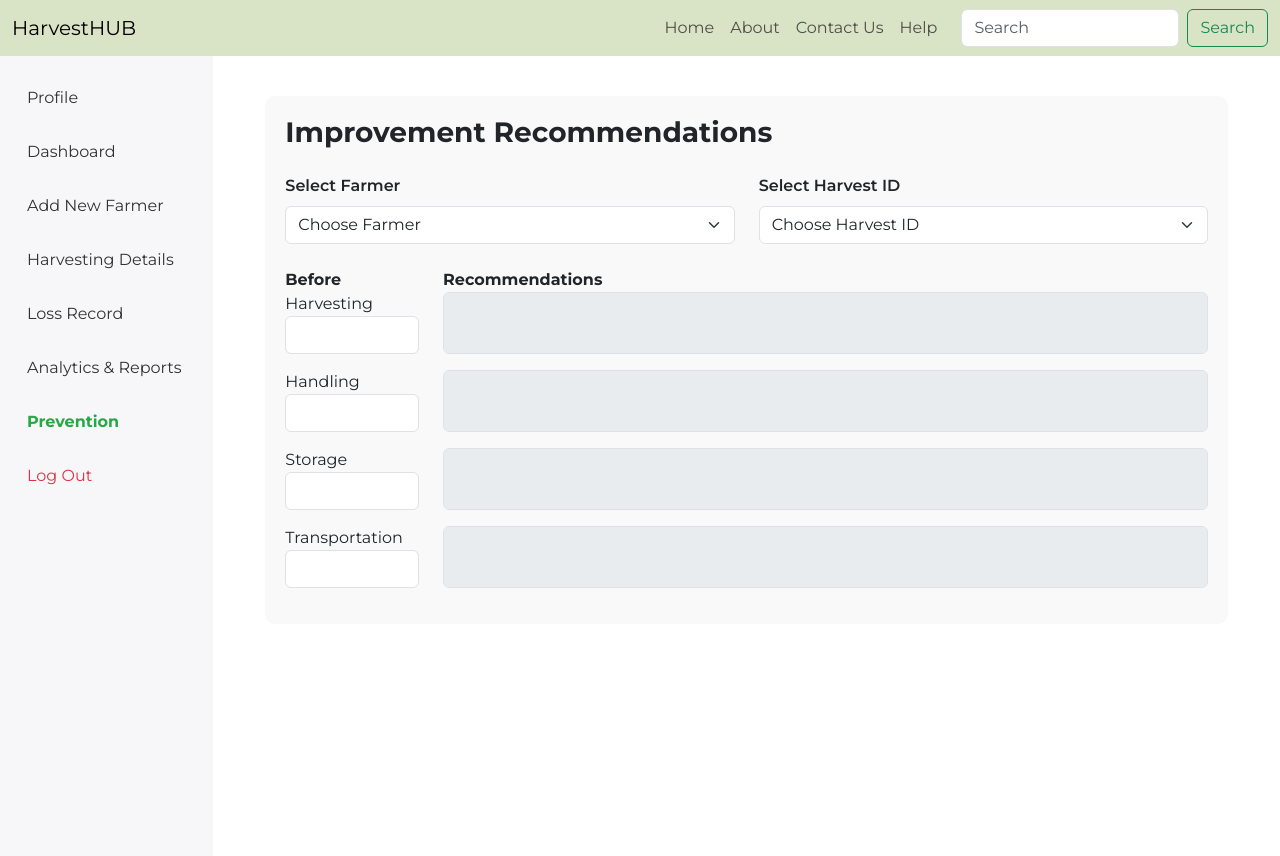
After one commit to yusaislam48/HarvestHub, a Flask app: page /prevention in a window 1280 px wide. The commit adds this page. Run offline with Flask 3, Linux system fonts and the light colour scheme; tables that the repository leaves empty or names only in its code hold one stand-in row (values such as "Sample post").

```diff
--- a/app.py
+++ b/app.py
@@ -589,6 +589,130 @@ def generate_report():
 
 ## generate report end
 
+@app.route('/prevention', methods=['GET'])
+def prevention():
+    db = get_db_connection()
+    cursor = db.cursor(dictionary=True)
+
+    # Fetch all farmers for the dropdown
+    cursor.execute("SELECT id, name FROM farmers")
+    farmers = cursor.fetchall()
+
+    cursor.close()
+    db.close()
+
+    # Render prevention.html with the list of farmers
+    return render_template('prevention.html', farmers=farmers)
+
+@app.route('/get_loss_reasons', methods=['POST'])
+def get_loss_reasons():
+    data = request.json
+    farmer_id = data['farmer_id']
+    harvest_id = data['harvest_id']
+
+    db = get_db_connection()
+    cursor = db.cursor(dictionary=True)
+
+    cursor.execute("""
+        SELECT
+            COALESCE(hs.loss_reason, '') AS harvesting_reason,
+            COALESCE(hnd.loss_reason, '') AS handling_reason,
+            COALESCE(ss.loss_reason, '') AS storage_reason,
+            COALESCE(ts.loss_reason, '') AS transport_reason
+        FROM harvest_details h
+        LEFT JOIN harvesting_stage hs ON hs.harvest_id = h.id
+        LEFT JOIN handling_stage hnd ON hnd.harvest_id = h.id
+        LEFT JOIN storage_stage ss ON ss.harvest_id = h.id
+        LEFT JOIN transportation_stage ts ON ts.harvest_id = h.id
+        WHERE h.id = %s AND h.farmer_id = %s
+    """, (harvest_id, farmer_id))
+
+    result = cursor.fetchone()
+    cursor.close()
+    db.close()
+
+    return jsonify(result)
+
+
+
+@app.route('/dashboard')
+def dashboard():
+    db = get_db_connection()
+    cursor = db.cursor(dictionary=True)
+
+    # Fetch total counts
+    cursor.execute("SELECT COUNT(*) AS total FROM farmers")
+    total_farmers = cursor.fetchone()['total']
+
+    cursor.execute("SELECT COUNT(*) AS total FROM harvest_details")
+    total_harvest = cursor.fetchone()['total']
+
+    cursor.execute("SELECT COUNT(*) AS total FROM area_officers")
+    total_officers = cursor.fetchone()['total']
+
+    cursor.execute("""
+        SELECT SUM(loss_amount) AS total_loss
+        FROM harvesting_stage
+        UNION ALL SELECT SUM(loss_amount) FROM handling_stage
+        UNION ALL SELECT SUM(loss_amount) FROM storage_stage
+        UNION ALL SELECT SUM(loss_amount) FROM transportation_stage
+    """)
+    total_losses = sum(row['total_loss'] or 0 for row in cursor.fetchall())
+
+    # Fetch farmers list
+    cursor.execute("""
+        SELECT farmers.id, farmers.name, region.region_name, farmers.area, farmers.phone
+        FROM farmers
+        JOIN region ON farmers.region_id = region.id
+    """)
+    farmers = cursor.fetchall()
+
+    cursor.close()
+    db.close()
+
+    return render_template('dashboard.html', total_farmers=total_farmers, total_harvest=total_harvest,
+                           total_officers=total_officers, total_losses=total_losses, farmers=farmers)
+
+
+
+@app.route('/edit_farmer/<int:farmer_id>', methods=['POST'])
+def edit_farmer(farmer_id):
+    db = get_db_connection()
+    cursor = db.cursor()
+    try:
+        data = request.get_json()
+        cursor.execute("""
+            UPDATE farmers
+            SET name = %s, area = %s, phone = %s, region_id = (SELECT id FROM region WHERE region_name = %s LIMIT 1)
+            WHERE id = %s
+        """, (data['name'], data['area'], data['phone'], data['region'], farmer_id))
+        db.commit()
+        return jsonify({'success': True})
+    except Exception as e:
+        return jsonify({'success': False, 'error': str(e)})
+    finally:
+        cursor.close()
+        db.close()
+
+
+
+
+@app.route('/delete_farmer/<int:farmer_id>', methods=['POST'])
+def delete_farmer(farmer_id):
+    db = get_db_connection()
+    cursor = db.cursor()
+    try:
+        cursor.execute("DELETE FROM farmers WHERE id = %s", (farmer_id,))
+        db.commit()
+        return jsonify({'success': True})
+    except Exception as e:
+        return jsonify({'success': False, 'error': str(e)})
+    finally:
+        cursor.close()
+        db.close()
+
+
+
 # Route: Logout
 @app.route('/logout')
 def logout():
--- /dev/null
+++ b/templates/prevention.html
@@ -0,0 +1,222 @@
+<!DOCTYPE html>
+<html lang="en">
+<head>
+  <meta charset="UTF-8">
+  <meta name="viewport" content="width=device-width, initial-scale=1.0">
+  <title>Improvement Recommendations</title>
+  <!-- Google Font: Montserrat -->
+  <link href="https://fonts.googleapis.com/css2?family=Montserrat:wght@400;500;600;700&display=swap" rel="stylesheet">
+  <!-- Bootstrap CSS -->
+  <link href="https://cdn.jsdelivr.net/npm/bootstrap@5.3.1/dist/css/bootstrap.min.css" rel="stylesheet">
+  <style>
+    body {
+      font-family: 'Montserrat', sans-serif;
+    }
+    .navbar {
+      background-color: #D9E3C6;
+    }
+    .sidebar {
+      background-color: #F7F6F9;
+      height: 100vh;
+      padding-top: 20px;
+    }
+    .sidebar a {
+      display: block;
+      padding: 10px 15px;
+      color: #333;
+      text-decoration: none;
+      margin-bottom: 10px;
+    }
+    .sidebar a:hover {
+      background-color: #e9ecef;
+      border-radius: 5px;
+    }
+    .sidebar a.active {
+      color: #28a745;
+      font-weight: bold;
+    }
+    .profile-section {
+      background-color: #f9f9f9;
+      margin: 40px;
+      padding: 20px;
+      border-radius: 10px;
+    }
+    .form-label {
+      font-weight: 600;
+    }
+    .recommendations {
+      resize: none;
+      background-color: #e9ecef;
+    }
+  </style>
+</head>
+<body>
+  <!-- Navbar -->
+  <nav class="navbar navbar-expand-lg navbar-light">
+    <div class="container-fluid">
+      <a class="navbar-brand" href="#">HarvestHUB</a>
+      <button class="navbar-toggler" type="button" data-bs-toggle="collapse" data-bs-target="#navbarNav" aria-controls="navbarNav" aria-expanded="false" aria-label="Toggle navigation">
+        <span class="navbar-toggler-icon"></span>
+      </button>
+      <div class="collapse navbar-collapse" id="navbarNav">
+        <ul class="navbar-nav ms-auto">
+          <li class="nav-item"><a class="nav-link" href="#">Home</a></li>
+          <li class="nav-item"><a class="nav-link" href="#">About</a></li>
+          <li class="nav-item"><a class="nav-link" href="#">Contact Us</a></li>
+          <li class="nav-item"><a class="nav-link" href="#">Help</a></li>
+        </ul>
+        <form class="d-flex ms-3">
+          <input class="form-control me-2" type="search" placeholder="Search" aria-label="Search">
+          <button class="btn btn-outline-success" type="submit">Search</button>
+        </form>
+      </div>
+    </div>
+  </nav>
+
+  <!-- Layout -->
+  <div class="container-fluid">
+    <div class="row">
+      <!-- Sidebar -->
+      <div class="col-md-2 sidebar">
+        <a href="/areaOfficersProfile.html">Profile</a>
+        <a href="/dashboard.html">Dashboard</a>
+        <a href="/addNewFarmer.html">Add New Farmer</a>
+        <a href="/harvestingDetails.html">Harvesting Details</a>
+        <a href="/lossRecord.html">Loss Record</a>
+        <a href="/analyticsAndReports.html">Analytics & Reports</a>
+        <a href="#" class="active">Prevention</a>
+        <a href="/home.html" class="text-danger">Log Out</a>
+      </div>
+
+      <!-- Main Content -->
+      <div class="col-md-10">
+        <div class="profile-section">
+          <h3 class="fw-bold mb-4">Improvement Recommendations</h3>
+          <!-- Farmer and Harvest ID Dropdowns -->
+          <div class="row mb-4">
+            <div class="col-md-6">
+
+              <label for="farmer" class="form-label">Select Farmer</label>
+              <select class="form-select" id="farmer">
+                <option selected disabled>Choose Farmer</option>
+                {% for farmer in farmers %}
+                  <option value="{{ farmer.id }}">{{ farmer.name }}</option>
+                {% endfor %}
+              </select>
+
+            </div>
+            <div class="col-md-6">
+              <label for="harvestId" class="form-label">Select Harvest ID</label>
+              <select class="form-select" id="harvestId">
+                <option selected disabled>Choose Harvest ID</option>
+              </select>
+            </div>
+          </div>
+
+          <!-- Stages Table -->
+          <div class="row">
+            <div class="col-md-2"><b>Before</b></div>
+            <div class="col-md-10"><b>Recommendations</b></div>
+          </div>
+          <div class="row mb-3">
+            <div class="col-md-2">
+              <label>Harvesting</label>
+              <input type="text" class="form-control" id="harvestingBefore" readonly>
+            </div>
+            <div class="col-md-10">
+              <textarea class="form-control recommendations" id="harvestingRec" rows="2" readonly></textarea>
+            </div>
+          </div>
+          <div class="row mb-3">
+            <div class="col-md-2">
+              <label>Handling</label>
+              <input type="text" class="form-control" id="handlingBefore" readonly>
+            </div>
+            <div class="col-md-10">
+              <textarea class="form-control recommendations" id="handlingRec" rows="2" readonly></textarea>
+            </div>
+          </div>
+          <div class="row mb-3">
+            <div class="col-md-2">
+              <label>Storage</label>
+              <input type="text" class="form-control" id="storageBefore" readonly>
+            </div>
+            <div class="col-md-10">
+              <textarea class="form-control recommendations" id="storageRec" rows="2" readonly></textarea>
+            </div>
+          </div>
+          <div class="row mb-3">
+            <div class="col-md-2">
+              <label>Transportation</label>
+              <input type="text" class="form-control" id="transportBefore" readonly>
+            </div>
+            <div class="col-md-10">
+              <textarea class="form-control recommendations" id="transportRec" rows="2" readonly></textarea>
+            </div>
+          </div>
+        </div>
+      </div>
+    </div>
+  </div>
+
+  <!-- Bootstrap JS -->
+  <script src="https://cdn.jsdelivr.net/npm/bootstrap@5.3.1/dist/js/bootstrap.bundle.min.js"></script>
+  <script>
+    const recommendations = {
+      "Pests": "Use pest-resistant crops and apply appropriate pesticides.",
+      "Diseases": "Adopt crop rotation and disease-resistant varieties.",
+      "Adverse Weather": "Use weather forecast tools and climate-resilient seeds.",
+      "Poor Handling": "Train workers in proper post-harvest handling techniques.",
+      "Lack of Storage": "Invest in modern storage facilities and warehouses.",
+      "Transportation Issues": "Improve transportation infrastructure and timing.",
+      "Theft": "Implement security measures like CCTV or guards.",
+      "Market Glut": "Diversify crops and explore alternative markets.",
+      "Low Prices": "Implement better pricing strategies and explore export opportunities.",
+      "Improper Drying": "Use modern drying techniques and facilities.",
+      "Packaging Issues": "Invest in improved packaging materials.",
+      "Delayed Harvesting": "Optimize harvest scheduling based on maturity.",
+      "Processing Loss": "Upgrade processing equipment and reduce human error.",
+      "Infrastructure Issues": "Collaborate with government bodies to improve infrastructure.",
+      "Others": "Review and address specific causes with experts."
+    };
+
+    // Fetch Harvest IDs on Farmer Selection
+    document.getElementById('farmer').addEventListener('change', function () {
+      const farmerId = this.value;
+      fetch(`/get_harvest_ids/${farmerId}`)
+        .then(response => response.json())
+        .then(harvestIds => {
+          const harvestSelect = document.getElementById('harvestId');
+          harvestSelect.innerHTML = '<option selected disabled>Choose Harvest ID</option>';
+          harvestIds.forEach(id => {
+            harvestSelect.innerHTML += `<option value="${id.id}">${id.id}</option>`;
+          });
+        });
+    });
+
+    // Fetch Loss Reasons and Set Recommendations
+    document.getElementById('harvestId').addEventListener('change', function () {
+      const farmerId = document.getElementById('farmer').value;
+      const harvestId = this.value;
+
+      fetch('/get_loss_reasons', {
+        method: 'POST',
+        headers: { 'Content-Type': 'application/json' },
+        body: JSON.stringify({ farmer_id: farmerId, harvest_id: harvestId })
+      })
+        .then(response => response.json())
+        .then(data => {
+          setStageData('harvesting', data.harvesting_reason);
+          setStageData('handling', data.handling_reason);
+          setStageData('storage', data.storage_reason);
+          setStageData('transport', data.transport_reason);
+        });
+    });
+
+    function setStageData(stage, reason) {
+      document.getElementById(`${stage}Before`).value = reason || 'N/A';
+      document.getElementById(`${stage}Rec`).value = recommendations[reason] || "No recommendation available.";
+    }
+  </script>
+</body>
+</html>
```
Also changed, not shown: templates/dashboard.html (+179 -81 lines).
